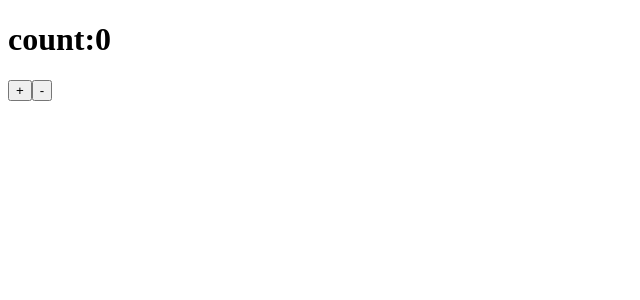
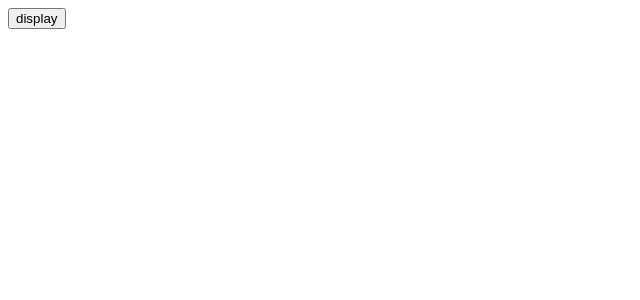
Before and after one commit to Yash-D-Wanth/vite, a React (Vite) app in the folder vite-project/: page / in a window 1280 px wide. Shown: the top 300 px of the page, without its empty margins (0-640 px from the left). Built offline with nearby package versions, Linux system fonts and the light colour scheme.

Commit message:
methods as props

```diff
--- a/vite-project/src/App.jsx
+++ b/vite-project/src/App.jsx
@@ -1,8 +1,10 @@
 import { useState } from 'react'
 // import Props from './class/Props'
 // import  State from './class/State'
-import Counter from './class/counter/Counter'
+// import Counter from './class/counter/Counter'
+// import EventBind from './class/EventBind'
 import './App.css'
+import ParentComponent from './class/Method/ParentComponent'
 
 function App() {
 
@@ -14,7 +16,9 @@ function App() {
     </Props>
     <Props name="nandhini"></Props> */}
     {/* <State /> */}
-    <Counter/>
+    {/* <Counter/> */}
+    {/* <EventBind/> */}
+    <ParentComponent/>
     </>
   )
 }
--- /dev/null
+++ b/vite-project/src/class/EventBind.jsx
@@ -0,0 +1,26 @@
+import react,{Component} from 'react'
+export default class EventBind extends Component{
+    constructor(){
+        super()
+        this.state={
+            state:"yashwanth"
+        }
+        // this.display=this.display.bind(this)
+    }
+    display=()=>{
+        this.setState({
+            state:"no you're aegon targaryen true heir to the iron throne"
+        })
+    }
+    render(){
+        return(
+            <>
+            <h1>i am {this.state.state}</h1>
+            {/* <button onClick={this.display.bind(this)}>you're</button>
+            <button onClick={this.display}>you're</button>
+            <button onClick={()=>this.display()}>no you're</button> */}
+            <button onClick={this.display}>you're</button>
+            </>
+        )
+    }
+}
--- /dev/null
+++ b/vite-project/src/class/Method/ChildComponent.jsx
@@ -0,0 +1,13 @@
+import React,{PureComponent} from 'react'
+export default class ChildComponent extends PureComponent{
+    constructor(props){
+        super(props)
+    }
+    render(){
+        return(
+            <>
+            <button onClick={()=>this.props.from("nandhini")}>display</button>
+            </>
+        )
+    }
+}
--- /dev/null
+++ b/vite-project/src/class/Method/ParentComponent.jsx
@@ -0,0 +1,20 @@
+import React,{PureComponent} from 'react'
+import ChildComponent from './ChildComponent'
+export default class ParentComponent extends PureComponent{
+    constructor(){
+        super()
+        this.state={
+            name:"yashwanth"
+        }
+    }
+    display=(input)=>{
+        alert(`hi ${this.state.name} from ${input}`)
+    }
+    render(){
+        return(
+            <>
+            <ChildComponent from={this.display}/>
+            </>
+        )
+    }
+}
--- a/vite-project/src/class/Props.jsx
+++ b/vite-project/src/class/Props.jsx
@@ -2,12 +2,12 @@ import react,{Component} from 'react'
 export default class Props extends Component{
     constructor(props){
         super(props)
-
     }
     render(){
+        const {name}=this.props
         return(
             <>
-                <h1>i am {this.props.name}</h1>
+                <h1>i am {name}</h1>
                 {this.props.children}
             </>
         )
```
